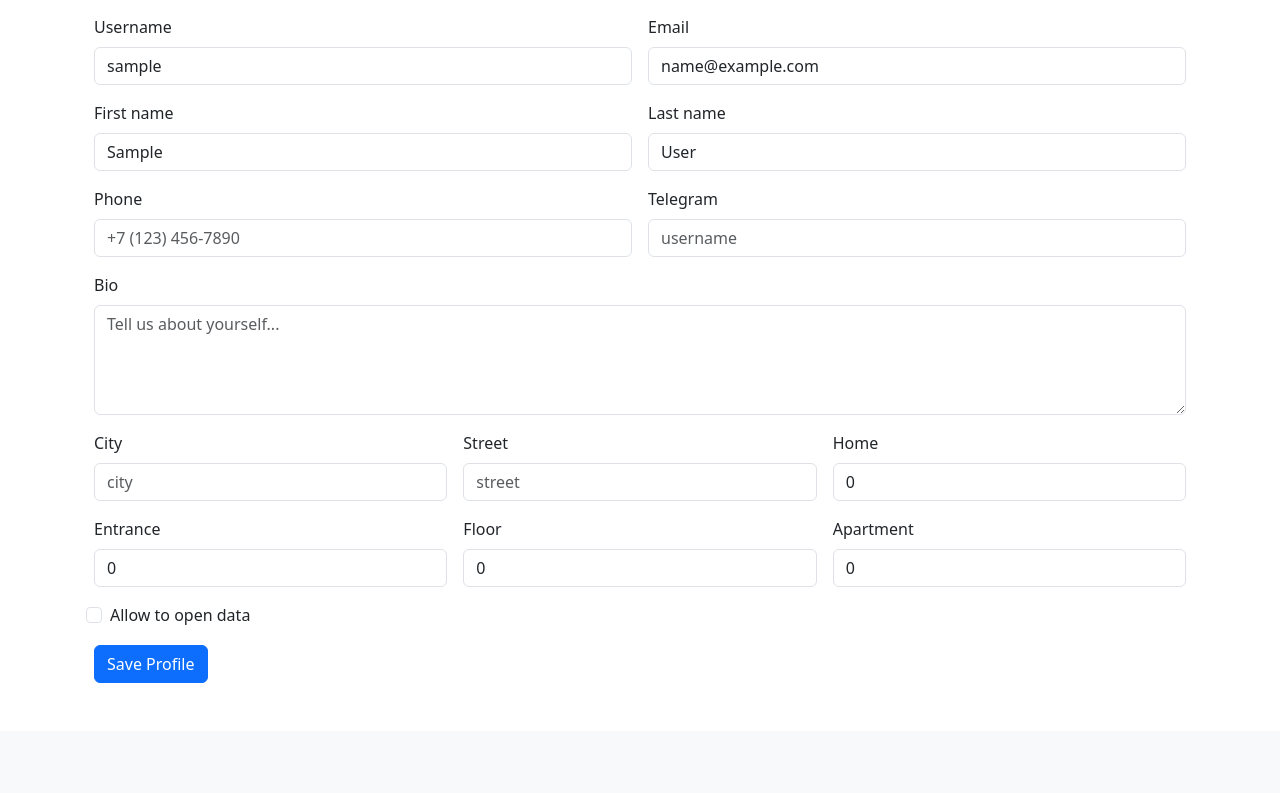
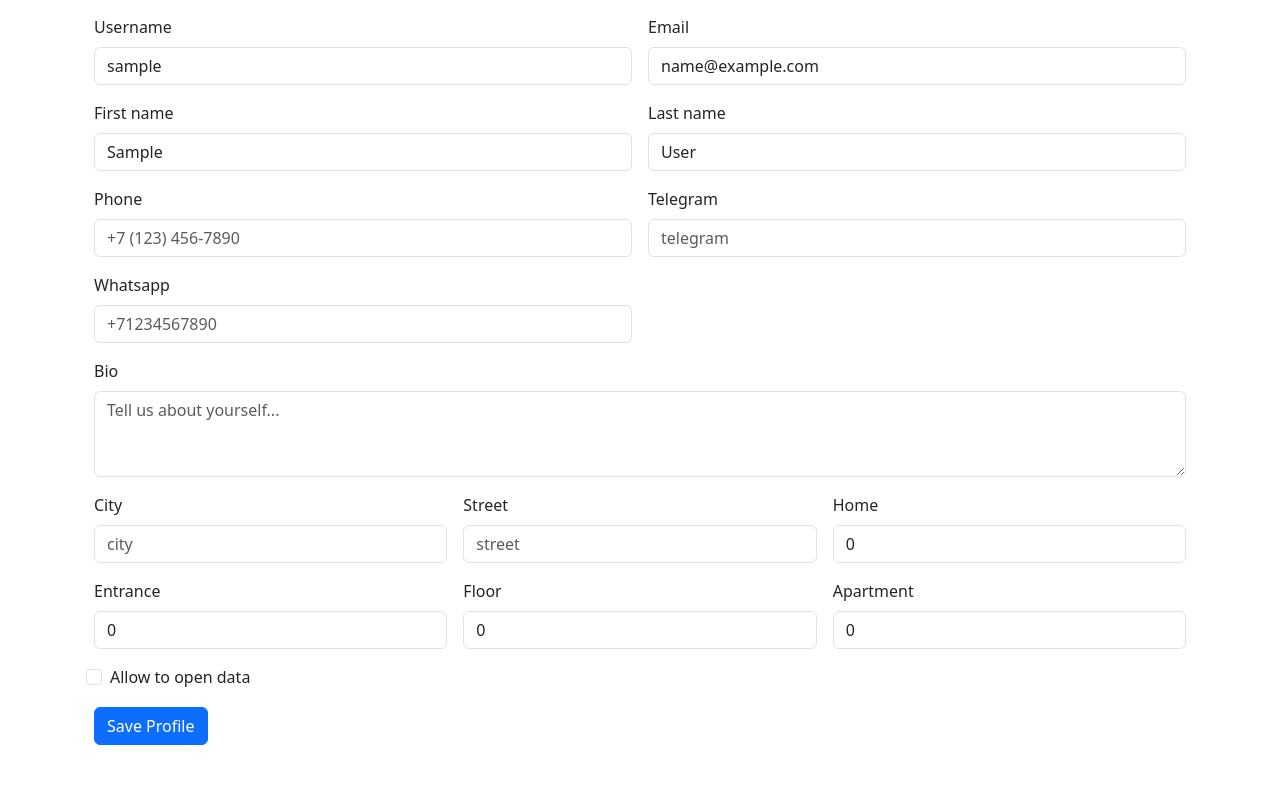
Before and after one commit to kirshinn/octobers_city_app, a Django app: page /en/profile/ in a window 1280 px wide. Shown: the part 151-944 px from the top of the page. Before the commit the page ends 834 px from the top, so only its background shows below. Run offline with Django 5.2, Linux system fonts and the light colour scheme; the visitor is signed in with stand-in values (Sample User, id 1); data comes from the database, SQL or seed files in the repository; some libraries are stand-ins or nearby versions.

Commit message:
add whatsapp field in profile

```diff
--- a/accounts/models.py
+++ b/accounts/models.py
@@ -16,6 +16,7 @@ class Address(models.Model):
 class CustomUser(AbstractUser):
     phone = models.CharField(max_length=17, null=True, blank=True, default='')
     telegram = models.CharField(max_length=32, null=True, blank=True, default='')
+    whatsapp = models.CharField(max_length=14, null=True, blank=True, default='')
 
     def __str__(self):
         return f"{self.first_name} {self.last_name}"
--- a/baseapp/forms.py
+++ b/baseapp/forms.py
@@ -74,6 +74,7 @@ class ProfileForm(forms.ModelForm):
     last_name = forms.CharField(max_length=30, required=False)
     phone = forms.CharField(max_length=17, required=False)
     telegram = forms.CharField(max_length=32, required=False)
+    whatsapp = forms.CharField(max_length=14, required=False)
 
     # Address
     city = forms.CharField(max_length=30, required=False)
@@ -98,6 +99,7 @@ class ProfileForm(forms.ModelForm):
             self.fields['last_name'].initial = user.last_name
             self.fields['phone'].initial = user.phone
             self.fields['telegram'].initial = user.telegram
+            self.fields['whatsapp'].initial = user.whatsapp
 
         if address:
             self.fields['city'].initial = address.city
--- a/baseapp/templates/profile/index.html
+++ b/baseapp/templates/profile/index.html
@@ -104,11 +104,28 @@
                 id="telegram"
                 class="form-control"
                 value="{{ user.telegram }}"
-                placeholder="username"
+                placeholder="telegram"
                 pattern="[A-Za-z0-9_]{5,32}"
             >
             <div class="invalid-feedback">
                 {% trans "Please enter a valid" %} telegram.
+            </div>
+        </div>
+
+        <!-- Whatsapp -->
+        <div class="col-md-6">
+            <label for="whatsapp" class="form-label">Whatsapp</label>
+            <input
+                type="text"
+                name="whatsapp"
+                id="whatsapp"
+                class="form-control"
+                value="{{ user.whatsapp }}"
+                placeholder="+71234567890"
+                pattern="\+[0-9]{9,14}"
+            >
+            <div class="invalid-feedback">
+                {% trans "Please enter a valid" %} whatsapp.
             </div>
         </div>
 
@@ -120,7 +137,7 @@
                 class="form-control"
                 id="bio"
                 name="bio"
-                rows="4"
+                rows="3"
                 placeholder="{% trans "Tell us about yourself..." %}"
             >{{ user.profile.bio }}</textarea>
             <div class="invalid-feedback">
--- a/baseapp/views.py
+++ b/baseapp/views.py
@@ -1,3 +1,5 @@
+import re
+
 from django.shortcuts import render, redirect
 from django.db.models import Q
 from django.http import JsonResponse
@@ -9,6 +11,7 @@ from django.utils.translation import gettext_lazy as _
 # from core.ml.sentiment_model import analyze_sentiment
 from accounts.models import CustomUser, Profile, Address
 from .forms import CustomUserCreationForm, ProfileForm # Используем кастомную форму для User
+
 
 def home(request):
     return render(request, 'home.html')
@@ -63,6 +66,20 @@ def profile(request):
             user.last_name = form.cleaned_data['last_name']
             user.phone = form.cleaned_data['phone']
             user.telegram = form.cleaned_data['telegram']
+
+            # Получаем номер из формы
+            whatsapp_input = form.cleaned_data['whatsapp']
+
+            # Очищаем номер: оставляем только + и цифры
+            cleaned_whatsapp = re.sub(r'[^\d+]', '', whatsapp_input)
+
+            # Если номер не начинается с +, добавляем + (при необходимости)
+            if not cleaned_whatsapp.startswith('+'):
+                cleaned_whatsapp = '+' + cleaned_whatsapp
+
+            # Сохраняем очищенный номер
+            user.whatsapp = cleaned_whatsapp
+
             user.save()
 
             # Save user address data
@@ -112,7 +129,8 @@ def user_search(request):
         'email': user.email or '-',
         'home': user.address.home if hasattr(user, 'address') and user.address.home else '-',
         'apartment': user.address.apartment if hasattr(user, 'address') and user.address.apartment else '-',
-        'telegram': user.telegram
+        'telegram': user.telegram,
+        'whatsapp': user.whatsapp,
     } for user in users]
 
     return JsonResponse({'users': data})
```
Also changed, not shown: baseapp/templates/users/user_list.html (+11 -0 lines), accounts/migrations/0004_customuser_whatsapp.py (added), accounts/migrations/0005_alter_customuser_whatsapp.py (added).
